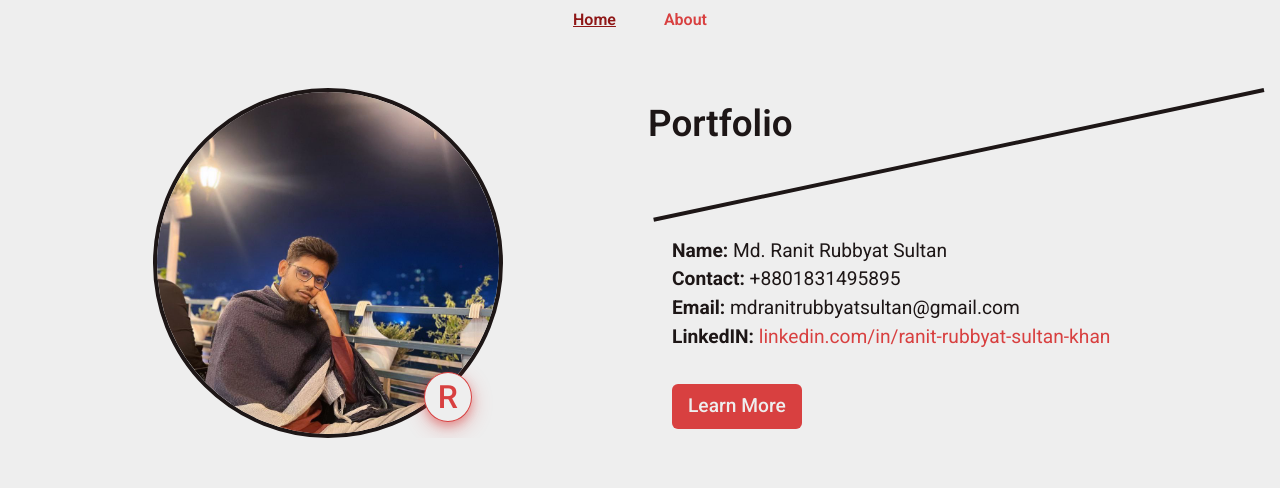
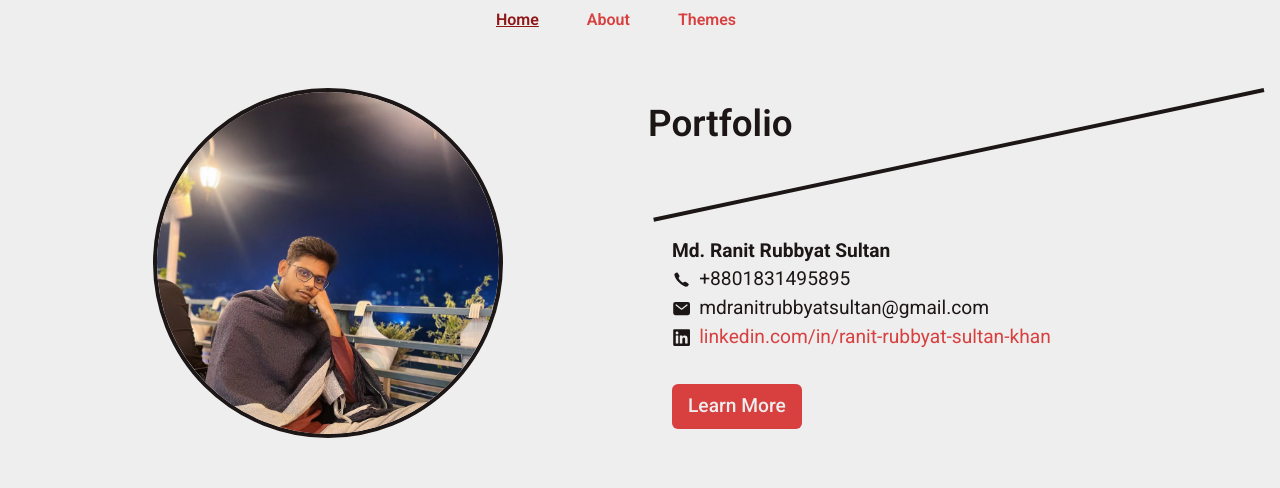
Before and after one commit to Md-Raint-Rubbyat-Sultan/Portfolio-react-JS, a React (Vite) app: page / in a window 1280 px wide. Shown: the top 488 px of the page. Built offline with nearby package versions, Linux system fonts and the light colour scheme.

Commit message:
theme toggle implement

```diff
--- /dev/null
+++ b/src/Constants/Themes.js
@@ -0,0 +1,24 @@
+const Themes = [
+  {
+    name: "gray-sheet",
+    bgClr: "rgb(238, 238, 238)",
+    textClr: "rgb(29, 22, 22)",
+  },
+  {
+    name: "purple-valley",
+    bgClr: "rgb(166, 177, 225)",
+    textClr: "rgb(66, 72, 116)",
+  },
+  {
+    name: "bee-fly",
+    bgClr: "rgb(255, 255, 210)",
+    textClr: "rgb(170, 150, 218)",
+  },
+  {
+    name: "dark",
+    bgClr: "rgb(29, 22, 22)",
+    textClr: "rgb(238, 238, 238)",
+  },
+];
+
+export default Themes;
--- a/src/components/Home/Banner/BannerImage.jsx
+++ b/src/components/Home/Banner/BannerImage.jsx
@@ -1,13 +1,10 @@
 import React from "react";
 import PropTypes from "prop-types";
-import style from "./BannerImage.module.css";
 
 const BannerImage = ({ profile }) => {
   return (
-    <div className="flex-1 relative overflow-hidden">
-      <div
-        className={`w-fluid-img mx-auto border-4 border-prime rounded-full relative ${style.animateCirculate}`}
-      >
+    <div className="flex-1 overflow-hidden">
+      <div className={`w-fluid-img mx-auto border-4 border-prime rounded-full`}>
         <img
           src={profile}
           alt="profile"
--- a/src/components/Home/Banner/BannerImage.module.css
+++ /dev/null
@@ -1,30 +0,0 @@
-.animateCirculate::after {
-  content: "R";
-  color: #d84040;
-  background-color: #eeeeee;
-  width: clamp(2.2rem, 6vw, 3rem);
-  text-align: center;
-  font-size: clamp(1rem, 6vw, 2rem);
-  font-weight: 500;
-  border: 1px solid #d84040;
-  border-radius: 100%;
-  box-shadow: 0 4px 8px 0 transparent, 0 6px 20px 0 transparent;
-  position: absolute;
-  top: 82%;
-  left: 78%;
-
-  animation: circulate 4s linear 1 5s forwards;
-  transition: box-shadow 4s;
-}
-
-@keyframes circulate {
-  0% {
-    box-shadow: 0 4px 8px 0 transparent, 0 6px 20px 0 transparent;
-  }
-  50% {
-    box-shadow: 0 4px 8px 0 #d84040, 0 6px 20px 0 #d84040;
-  }
-  100% {
-    box-shadow: 0 4px 8px 0 transparent, 0 6px 20px 0 transparent;
-  }
-}
--- a/src/components/Home/Banner/Contacts.jsx
+++ b/src/components/Home/Banner/Contacts.jsx
@@ -1,5 +1,8 @@
 import React from "react";
 import { Link } from "react-router";
+import { FaLinkedin } from "react-icons/fa";
+import { IoIosCall } from "react-icons/io";
+import { IoMail } from "react-icons/io5";
 
 const Contacts = () => {
   return (
@@ -12,24 +15,23 @@ const Contacts = () => {
       </div>
       <div className="p-fluid-m text-fluid">
         <p>
-          <span className="font-bold">Name: </span>
-          <span>Md. Ranit Rubbyat Sultan</span>
+          <span className="font-bold">Md. Ranit Rubbyat Sultan</span>
         </p>
-        <p>
-          <span className="font-bold">Contact: </span>
+        <p className="flex justify-items-start items-center gap-fluid-xs">
+          <IoIosCall className="font-bold" />
           <span>+8801831495895</span>
         </p>
-        <p>
-          <span className="font-bold">Email: </span>
+        <p className="flex flex-wrap justify-items-start items-center gap-fluid-xs">
+          <IoMail className="font-bold" />
           <span>mdranitrubbyatsultan@gmail.com</span>
         </p>
-        <p className="line-clamp-1">
-          <span className="font-bold">LinkedIN: </span>
+        <p className="flex flex-wrap justify-items-start items-center gap-fluid-xs">
+          <FaLinkedin className="font-bold" />
           <span>
             <Link
               to={"https://www.linkedin.com/in/ranit-rubbyat-sultan-khan/"}
               target="_blank"
-              className="links"
+              className="links line-clamp-1"
             >
               linkedin.com/in/ranit-rubbyat-sultan-khan
             </Link>
--- a/src/components/shared/Navbar/Navbar.jsx
+++ b/src/components/shared/Navbar/Navbar.jsx
@@ -1,9 +1,33 @@
-import React, { useCallback, useEffect, useRef, useState } from "react";
+import React, {
+  useCallback,
+  useContext,
+  useEffect,
+  useRef,
+  useState,
+} from "react";
 import { NavLink } from "react-router";
+import Themes from "../../../Constants/Themes";
+import { ThemeProvider } from "../../../contextApis/ThemeContext/ThemeContext";
 
 const Navbar = () => {
+  // themes
+  const themes = Themes;
+
   const [showFixedNav, setShowFixedNav] = useState(false);
+  const [toggle, setToggle] = useState(false);
   const navRef = useRef(null);
+  const { setTheme } = useContext(ThemeProvider);
+
+  // handle theme toggle
+  const handelThemeToggle = () => {
+    setToggle((prev) => !prev);
+  };
+
+  // handel set the theme
+  const handelTheme = (themeName) => {
+    setTheme(themeName);
+    setToggle((prev) => !prev);
+  };
 
   // handle Scroller
   const handleScroll = useCallback(() => {
@@ -28,7 +52,7 @@ const Navbar = () => {
     isActive ? "text-second underline" : "text-third";
 
   return (
-    <header>
+    <header className="relative">
       {/* Main Navbar (not fixed) */}
       <nav
         ref={navRef}
@@ -42,16 +66,43 @@ const Navbar = () => {
         <NavLink to="/about" className={activeLinks}>
           About
         </NavLink>
+        <button
+          onClick={handelThemeToggle}
+          className={`${toggle ? "text-second" : "text-third "} cursor-pointer`}
+        >
+          Themes
+        </button>
+        <div>
+          <div
+            className={`absolute top-[100%]  bg-final p-fluid rounded border-2 border-prime grid grid-cols-1 sm:grid-cols-2 md:grid-cols-3 gap-fluid z-40 ${
+              toggle ? "left-[5%]" : "-left-[100%]"
+            } transition-all delay-300`}
+          >
+            {themes?.map((theme) => (
+              <button
+                key={theme?.name}
+                onClick={() => handelTheme(theme.name)}
+                style={{
+                  color: `${theme.textClr}`,
+                  backgroundColor: `${theme.bgClr}`,
+                }}
+                className="text-fluid-xs py-fluid-xs px-fluid border-2 border-prime rounded cursor-pointer"
+              >
+                {theme?.name}
+              </button>
+            ))}
+          </div>
+        </div>
       </nav>
 
       {/* Fixed Nav (appears from the top when navbar is 80% out of the viewport) */}
-      <div
+      <nav
         className={`fixed top-0 left-1/2 transform -translate-x-1/2 w-full max-w-7xl text-center text-fluid font-medium  bg-final p-fluid transition-transform duration-500 z-50 ${
           showFixedNav ? "translate-y-0" : "-translate-y-full"
         }`}
       >
         Portfolio
-      </div>
+      </nav>
     </header>
   );
 };
--- a/src/components/shared/ScrollToTopButton/ScrollToTopButton.jsx
+++ b/src/components/shared/ScrollToTopButton/ScrollToTopButton.jsx
@@ -32,7 +32,7 @@ const ScrollToTopButton = () => {
       {showButton && (
         <button
           onClick={scrollToTop}
-          className="fixed bottom-4 right-4 bg-third text-white p-fluid rounded-full shadow-lg hover:bg-second transition-colors duration-300 cursor-pointer"
+          className="fixed bottom-4 right-4 bg-third text-white p-fluid rounded-full shadow-lg hover:bg-second transition-colors duration-300 cursor-pointer z-40"
         >
           <IoMdRocket />
         </button>
--- /dev/null
+++ b/src/contextApis/ThemeContext/ThemeContext.jsx
@@ -0,0 +1,28 @@
+import React, { createContext, useEffect, useState } from "react";
+
+export const ThemeProvider = createContext(null);
+
+const ThemeContext = ({ children }) => {
+  const [theme, setTheme] = useState(() => localStorage.getItem("theme"));
+
+  useEffect(() => {
+    localStorage.setItem("theme", theme || "gray-sheet");
+
+    const selectTheme = localStorage.getItem("theme");
+
+    if (selectTheme) {
+      document.body.setAttribute("data-theme", selectTheme);
+    } else if (window.matchMedia("(prefers-color-scheme: dark)").matches) {
+      document.body.setAttribute("data-theme", "dark");
+    } else {
+      document.body.setAttribute("data-theme", theme);
+    }
+  }, [theme]);
+
+  const themes = { setTheme };
+  return (
+    <ThemeProvider.Provider value={themes}>{children}</ThemeProvider.Provider>
+  );
+};
+
+export default ThemeContext;
--- a/src/index.css
+++ b/src/index.css
@@ -1,35 +1,44 @@
 @import url("https://fonts.googleapis.com/css2?family=Roboto:ital,wdth,wght@0,75..100,100..900;1,75..100,100..900&display=swap");
 @import "tailwindcss";
 
-:root {
-  --color-prime: #1d1616;
-  --color-second: #8e1616;
-  --color-third: #d84040;
-  --color-final: #eeeeee;
+/* @custom-variant gray-sheet (&:where(.gray-sheet, .gray-sheet *));
+@custom-variant dark (&:where(.dark, .dark *)); */
+
+[data-theme="gray-sheet"] {
+  --data-color-prime: 29, 22, 22;
+  --data-color-second: 142, 22, 22;
+  --data-color-third: 216, 64, 64;
+  --data-color-final: 238, 238, 238;
 }
 
-/* overflow hidden to perform the animation of the landing page */
+[data-theme="purple-valley"] {
+  --data-color-prime: 66, 72, 116;
+  --data-color-second: 220, 214, 247;
+  --data-color-third: 244, 238, 255;
+  --data-color-final: 166, 177, 225;
+}
 
-/* body {
-  overflow: hidden;
-  animation: enableScroll 1s ease-in-out 4.5s forwards;
+[data-theme="bee-fly"] {
+  --data-color-prime: 170, 150, 218;
+  --data-color-second: 168, 216, 234;
+  --data-color-third: 252, 186, 211;
+  --data-color-final: 255, 255, 210;
 }
-@keyframes enableScroll {
-  0% {
-    overflow: hidden;
+
+[data-theme="dark"] {
+  --data-color-prime: 238, 238, 238;
+  --data-color-second: 142, 22, 22;
+  --data-color-third: 216, 64, 64;
+  --data-color-final: 29, 22, 22;
 }
-  100% {
-    overflow: auto;
-  }
-} */
 
 /* custom css */
-@theme {
+@theme inline {
   /* colors */
-  --color-prime: var(--color-prime);
-  --color-second: var(--color-second);
-  --color-third: var(--color-thied);
-  --color-final: var(--color-final);
+  --color-prime: rgba(var(--data-color-prime), 1);
+  --color-second: rgba(var(--data-color-second), 1);
+  --color-third: rgba(var(--data-color-third), 1);
+  --color-final: rgba(var(--data-color-final), 1);
 
   /* font family */
   --font-roboto: "Roboto", sans-serif;
@@ -50,31 +59,51 @@
 }
 
 /* tailwind custom classes */
+@layer base {
+  body {
+    /* overflow: hidden;
+    animation: enableScroll 1s ease-in-out 4.5s forwards; */
+
+    @apply font-roboto;
+  }
+}
+
+@layer components {
   .site-view {
-  /* page basic style */
-  @apply font-roboto max-w-7xl min-h-dvh mx-auto bg-final text-prime;
+    @apply max-w-7xl min-h-dvh mx-auto bg-final text-prime;
   }
 
   .btn-prime {
-  /* basic button */
     @apply text-fluid text-final font-medium bg-third px-fluid py-fluid-xs rounded-md transition-colors duration-300 hover:bg-second cursor-pointer;
   }
 
   .btn-second {
-  /* secondary button */
-  @apply text-fluid text-final font-medium bg-prime border-2 border-transparent px-fluid py-fluid-xs rounded-md transition-colors duration-300 hover:bg-final hover:text-prime hover:border-2 hover:border-prime cursor-pointer;
+    @apply text-fluid text-final font-medium bg-prime border-2 border-transparent px-fluid py-fluid-xs rounded-md transition-colors duration-300 hover:bg-final hover:text-prime hover:border-prime cursor-pointer;
   }
 
   .btn-third {
-  /* third button */
     @apply text-fluid text-prime font-medium bg-final border-2 border-prime px-fluid py-fluid-xs rounded-md transition-colors duration-300 hover:bg-prime hover:text-final cursor-pointer;
   }
 
   .links {
-  /* links common property */
     @apply text-third hover:underline hover:text-second;
   }
+}
 
+@layer utilities {
   .text-gradient {
     @apply inline-block bg-clip-text text-transparent bg-gradient-to-r;
   }
+}
+
+/* Animation key frames */
+
+/*
+@keyframes enableScroll {
+  0% {
+    overflow: hidden;
+  }
+  100% {
+    overflow: auto;
+  }
+} */
--- a/src/layout/main/MainLayout.jsx
+++ b/src/layout/main/MainLayout.jsx
@@ -1,4 +1,4 @@
-import React from "react";
+import React, { useEffect, useState } from "react";
 import { Outlet } from "react-router";
 import Navbar from "../../components/shared/Navbar/Navbar";
 import Footer from "../../components/shared/Footer/Footer";
--- a/src/pages/ErrorPage/ErrorPage.jsx
+++ b/src/pages/ErrorPage/ErrorPage.jsx
@@ -4,7 +4,7 @@ import Loading from "../../components/shared/Loading/Loading";
 
 const ErrorPage = () => {
   return (
-    <div className="font-roboto">
+    <section className="font-roboto">
       <div className="flex flex-col justify-center items-center h-screen">
         <p className="text-fluid-l text-third">404</p>
         <p className="text-fluid-m">page not found!</p>
@@ -14,7 +14,7 @@ const ErrorPage = () => {
           </Link>
         </span>
       </div>
-    </div>
+    </section>
   );
 };
 
--- a/src/pages/Home/Home.jsx
+++ b/src/pages/Home/Home.jsx
@@ -5,11 +5,11 @@ import MyProjects from "../../components/Home/Projects/MyProjects";
 
 const Home = () => {
   return (
-    <div>
+    <section>
       <Banner />
       <Skills />
       <MyProjects />
-    </div>
+    </section>
   );
 };
 
```
Also changed, not shown: src/main.jsx (+7 -4 lines). Lines whose indentation alone changed are shown as unchanged.
